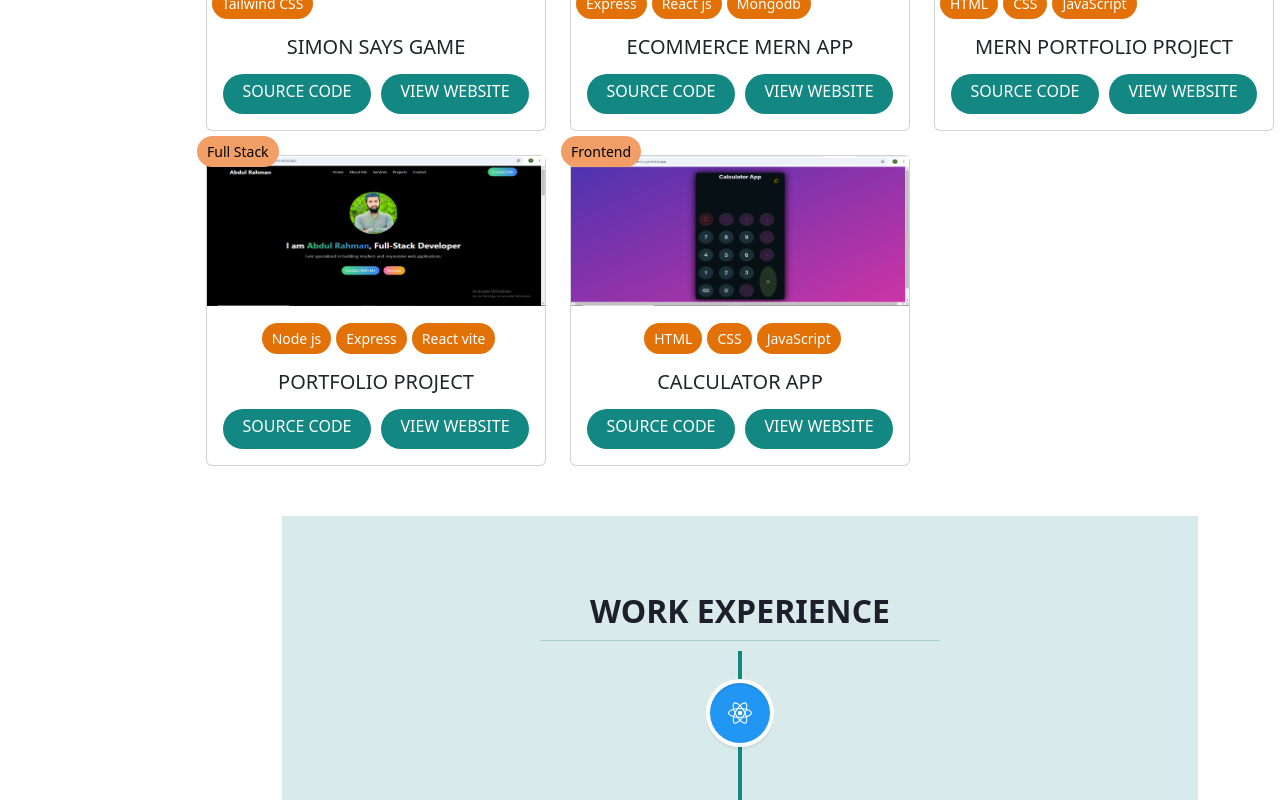
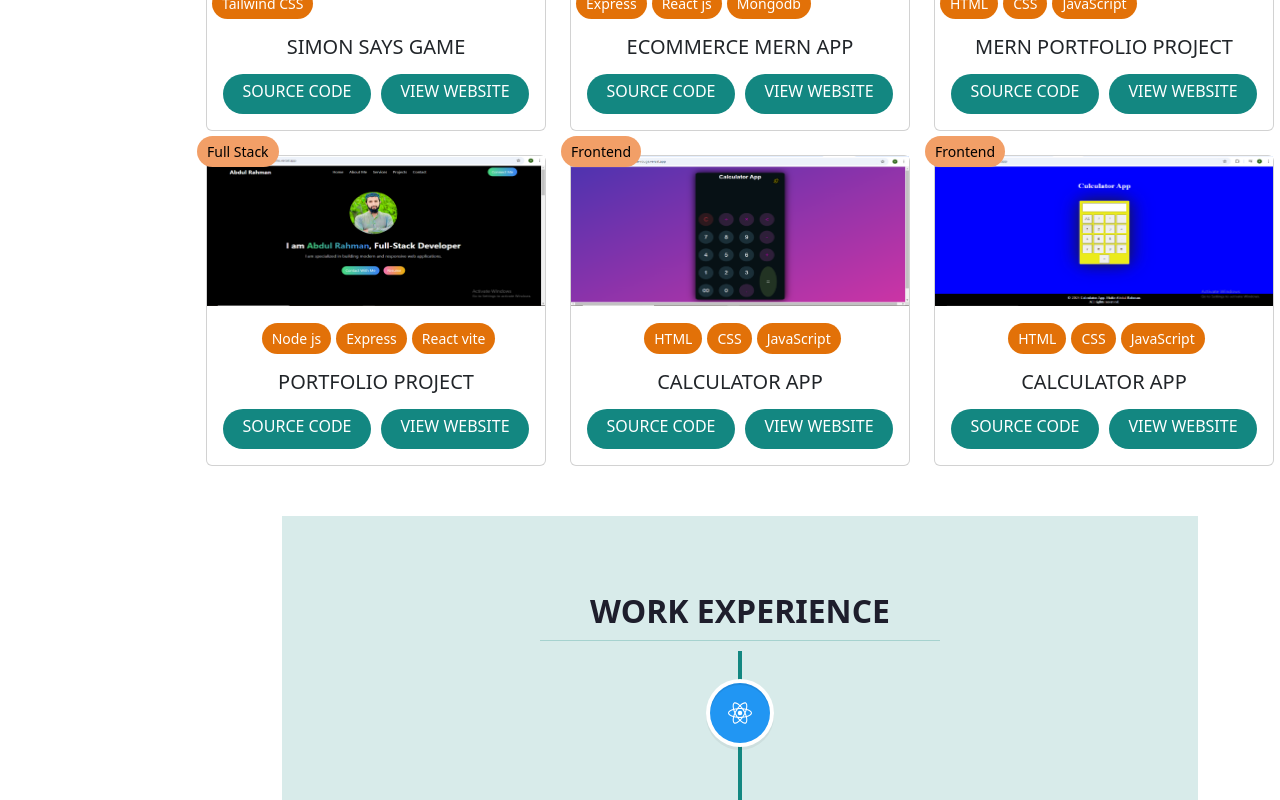
Before and after one commit to abdulrahmanmundhera3637/My-Personal-Portfolio-Frontend, a React (Create React App) app: page / in a window 1280 px wide. Shown: the part 3440-4240 px from the top of the page. Built offline with nearby package versions, Linux system fonts and the light colour scheme.

Commit message:
add project

```diff
--- a/src/pages/Projects/Projects.js
+++ b/src/pages/Projects/Projects.js
@@ -5,6 +5,7 @@ import project2 from "../../assests/images/project2.png";
 import project3 from "../../assests/images/project3.png";
 import project4 from "../../assests/images/project4.png";
 import project5 from "../../assests/images/project5.png";
+import project6 from "../../assests/images/project6.png";
 
 const Projects = () => {
   return (
@@ -207,6 +208,40 @@ const Projects = () => {
               </div>
             </div>
           </div>
+          <div className="col-md-4 mt-4">
+            <div className="card rounded">
+              <div className="card-image">
+                <span className="card-notify-badge">Frontend</span>
+                <img src={project6} alt="project1" />
+              </div>
+              <div className="card-image-overlay m-auto mt-3">
+                <span className="card-detail-badge">HTML</span>
+                <span className="card-detail-badge">CSS</span>
+                <span className="card-detail-badge">JavaScript</span>
+              </div>
+              <div className="card-body text-center">
+                <div className="ad-title m-auto">
+                  <h5 className="text-uppercase">Calculator App</h5>
+                </div>
+                <div className="btn-container">
+                  <a
+                    className="ad-btn"
+                    href="https://github.com/abdulrahmanmundhera3637/Culculator2"
+                  >
+                    Source Code
+                  </a>
+                  <a
+                    className="ad-btn"
+                    href="https://culculator2.vercel.app"
+                    target="_blank"
+                    rel="noopener noreferrer"
+                  >
+                    View Website
+                  </a>
+                </div>
+              </div>
+            </div>
+          </div>
         </div>
       </div>
     </>
```
Also changed, not shown: src/assests/images/project6.png (added).
